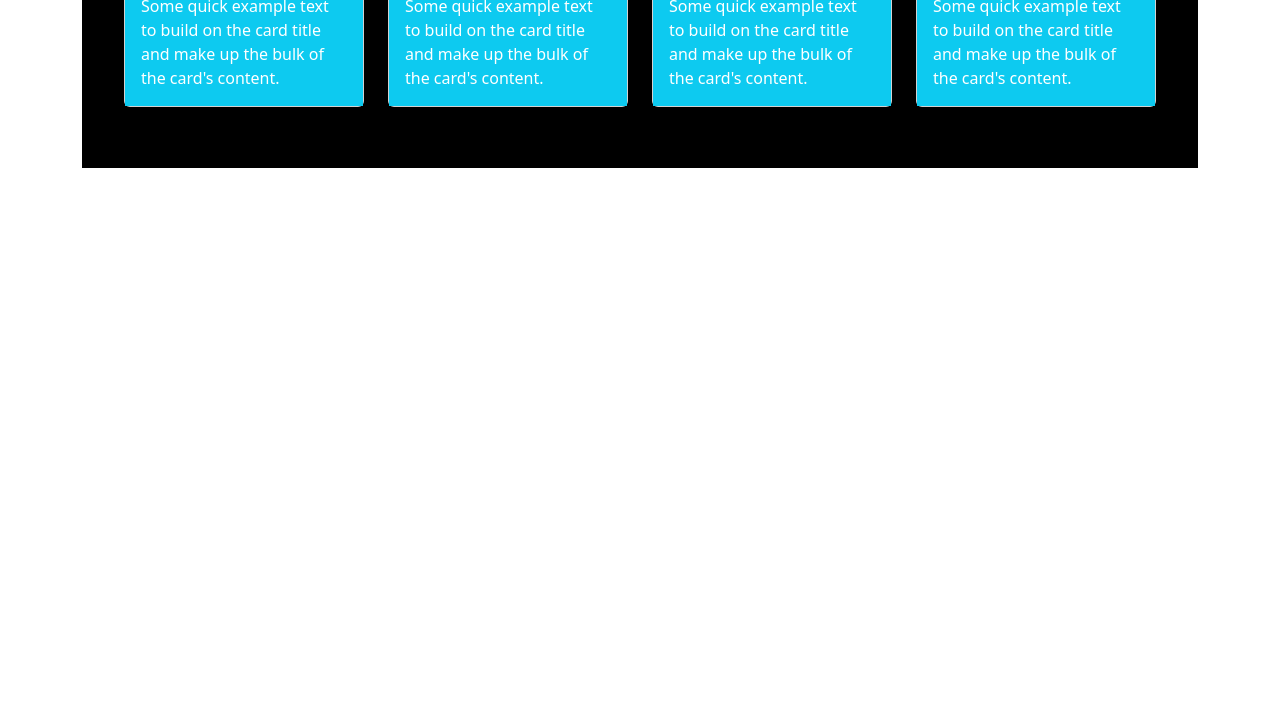
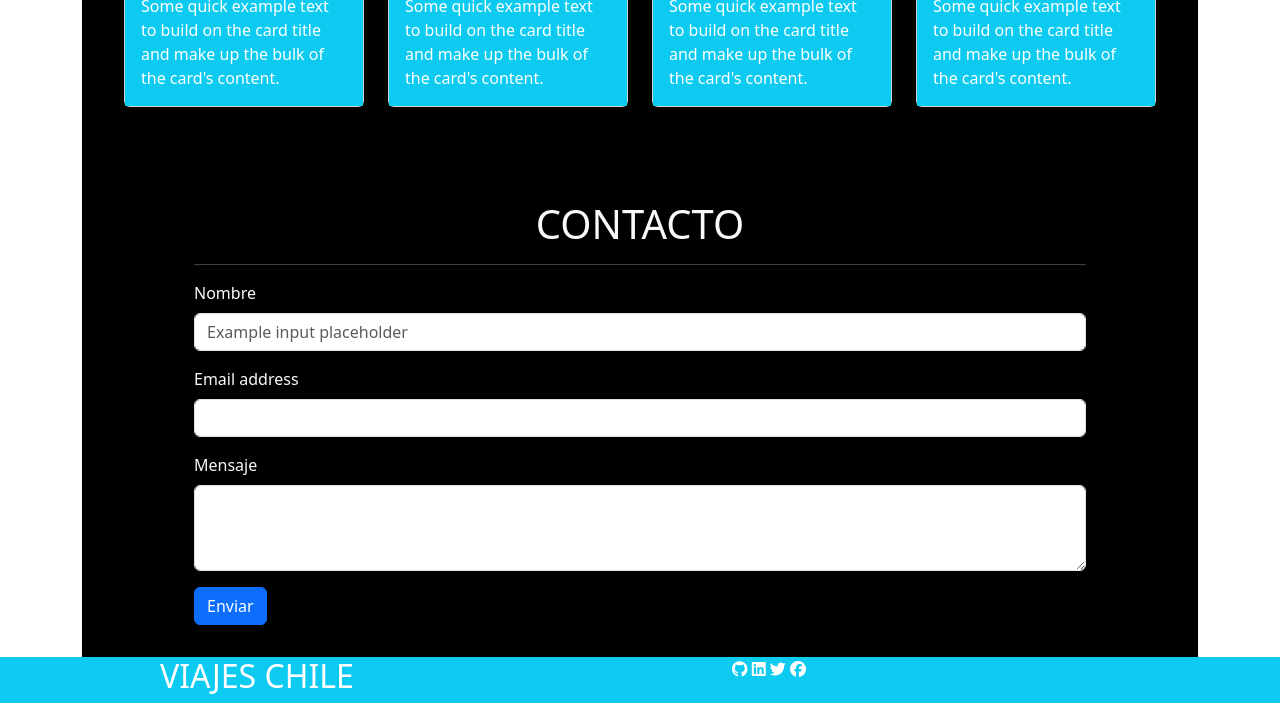
Before and after one commit to SuperAnalizador/viajes_chile, a plain HTML site: page index.html in a window 1280 px wide. Shown: the part 1262-1965 px from the top of the page. Before the commit the page ends 1830 px from the top, so only its background shows below. Drawn offline with nearby package versions, Linux system fonts and the light colour scheme.

Commit message:
se agrega form y footer

```diff
--- a/assets/style.css
+++ b/assets/style.css
@@ -1,11 +1,9 @@
 .container {
     position: relative;
 }
-
 .navbar {
     background-color: rgb(36,154,166);
 }
-
 #inicio {
     width: 100%;
     height: 630px;
@@ -13,33 +11,42 @@
     background-repeat: no-repeat;
     background-size: cover;
 }
-
 #inicio, #quienes-somos, #destacado, #contacto {
     min-height: 25rem;
+}
+
+#quienes-somos, #contacto {
+    padding: 2rem 7rem 2rem 7rem;
 }
 
 .barra-celeste {
     background-color: rgb(13,202,240);
     height: 2rem;
 }
-
 .barra-celeste i {
     display: flex;
     flex-direction: row;
     justify-content: center;
     vertical-align: middle;
 }
-
 .card-body {
     background-color: rgb(13,202,240);
     color: #ffff;
 }
-
 .card img {
     height: 8rem;
 }
-
 .tarjetas {
     display: flex;
     flex-direction: row;
     justify-content: center;
+}
+
+footer {
+    background-color: rgb(13,202,240);
+    color: #ffff;
+}
+
+footer .row {
+   padding-left: 10rem;
+}
--- a/index.html
+++ b/index.html
@@ -11,23 +11,23 @@
 <body>
     <nav class="fixed-top navbar navbar-expand-lg">
         <div class="container-fluid">
-          <a class="navbar-brand" href="#"><img src="assets/img/viajes.svg" style="width: 2rem;" alt="logo-viajes">Viajes Chile</a>
+          <a class="navbar-brand text-light" href="#"><img src="assets/img/viajes.svg" style="width: 2rem;" alt="logo-viajes">Viajes Chile</a>
           <button class="navbar-toggler" type="button" data-bs-toggle="collapse" data-bs-target="#navbarSupportedContent" aria-controls="navbarSupportedContent" aria-expanded="false" aria-label="Toggle navigation">
             <span class="navbar-toggler-icon"></span>
           </button>
           <div class="collapse navbar-collapse" id="navbarSupportedContent">
             <ul class="navbar-nav ms-auto mb-2 mb-lg-0">
               <li class="nav-item">
-                <a class="nav-link active" aria-current="page" href="#inicio">Inicio</a>
+                <a class="nav-link active text-light" aria-current="page" href="#inicio">Inicio</a>
               </li>
               <li class="nav-item">
-                <a class="nav-link" href="#quienes-somos">Quienes Somos</a>
+                <a class="nav-link  text-light" href="#quienes-somos">Quienes Somos</a>
               </li>
               <li class="nav-item">
-                <a class="nav-link active" aria-current="page" href="#destacado">Destacados</a>
+                <a class="nav-link active  text-light" aria-current="page" href="#destacado">Destacados</a>
               </li>
               <li class="nav-item">
-                <a class="nav-link" href="#contacto">Contacto</a>
+                <a class="nav-link  text-light" href="#contacto">Contacto</a>
               </li>
             </ul>
           </div>
@@ -36,9 +36,7 @@
     <div class="container">
 
         <section id="inicio">
-
         </section>
-
         <section id="quienes-somos" class="text-light" style="background-color: black;">
                 <h1 class="text-center">¿QUIÉNES SOMOS</h1>
                 <hr>
@@ -64,7 +62,6 @@
                     </div>
                 </div>
         </section>
-
         <section id="destacado" class="text-light" style="background-color: black;">
             <h1 class="text-center">DESTACADOS</h1>
             <hr>
@@ -104,18 +101,43 @@
                     </div>
                 </div>
             </div>
-
         </section>
 
-        <section id="contacto">
-
+        <section id="contacto" class="text-light" style="background-color: black;">
+            <h1 class="text-center">CONTACTO</h1>
+            <hr>
+            <form>
+                <div class="mb-3">
+                    <label for="formGroupExampleInput" class="form-label">Nombre</label>
+                    <input type="text" class="form-control" id="formGroupExampleInput" placeholder="Example input placeholder">
+                  </div>
+                <div class="mb-3">
+                  <label for="exampleInputEmail1" class="form-label">Email address</label>
+                  <input type="email" class="form-control" id="exampleInputEmail1" aria-describedby="emailHelp">
+                  <div id="emailHelp" class="form-text"></div>
+                </div>
+                <div class="mb-3">
+                    <label for="exampleFormControlTextarea1" class="form-label">Mensaje</label>
+                    <textarea class="form-control" id="exampleFormControlTextarea1" rows="3"></textarea>
+                  </div>
+                <button type="submit" class="btn btn-primary">Enviar</button>
+              </form>
         </section>
 
     </div>
 <script src="https://cdn.jsdelivr.net/npm/bootstrap@5.3.3/dist/js/bootstrap.bundle.min.js" integrity="sha384-YvpcrYf0tY3lHB60NNkmXc5s9fDVZLESaAA55NDzOxhy9GkcIdslK1eN7N6jIeHz" crossorigin="anonymous"></script>
-
 <footer>
-
+    <div class="row">
+        <div class="col-6">
+            <h2>VIAJES CHILE</h2>
+        </div>
+        <div class="col-6">
+            <i class="fa-brands fa-github"></i>
+            <i class="fa-brands fa-linkedin"></i>
+            <i class="fa-brands fa-twitter"></i>
+            <i class="fa-brands fa-facebook"></i>
+        </div>
+    </div>
 </footer>
 </body>
 </html>
```
